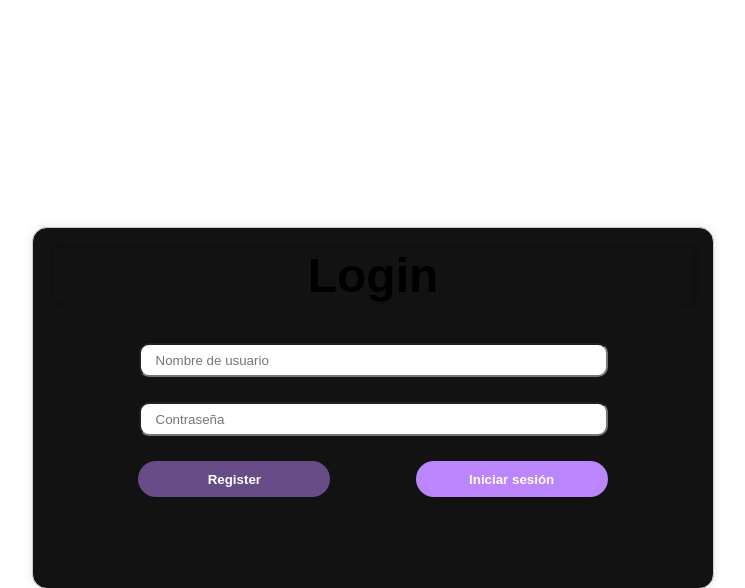
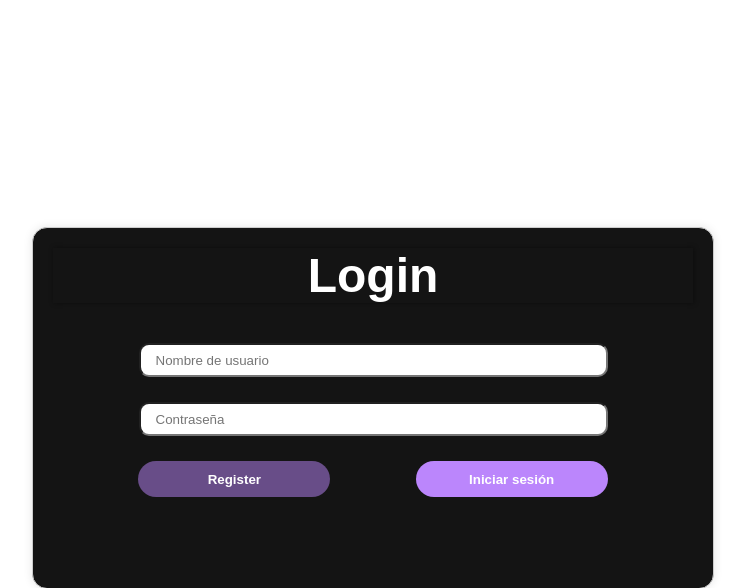
Before and after one commit to GbmaK/TDDS, a Django app: page / in a window 1280 px wide. Shown: the top 588 px of the page, without its empty margins (267-1012 px from the left). Run offline with Django 5.2, Linux system fonts and the light colour scheme.

Commit message:
Cambio de las letras del container

```diff
--- a/login/static/styles.css
+++ b/login/static/styles.css
@@ -8,7 +8,7 @@
 .title-login {
     margin: 0px 0px 15px 0px;
     text-align: center;
-    color: rgb(0, 0, 0);
+    color: #FFFFFF;
     font-size: xxx-large;
     font-family: sans-serif;
     font-weight: 600;
@@ -18,7 +18,7 @@
 .login-container {
     width: 50vw;
     height: 25vw;
-    background-color: #121212;
+    background-color: #141414;
     padding: 20px;
     border: 1px solid #ccc;
     border-radius: 15px;
```
